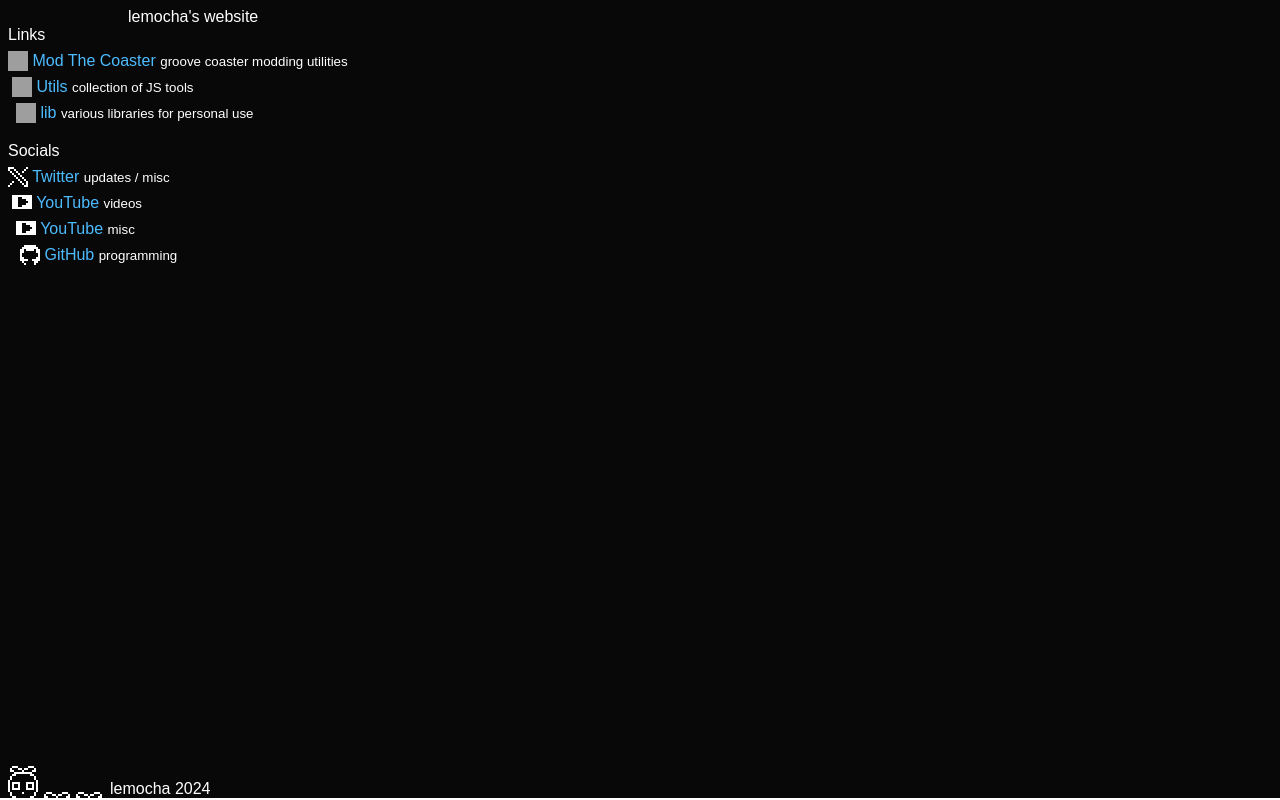
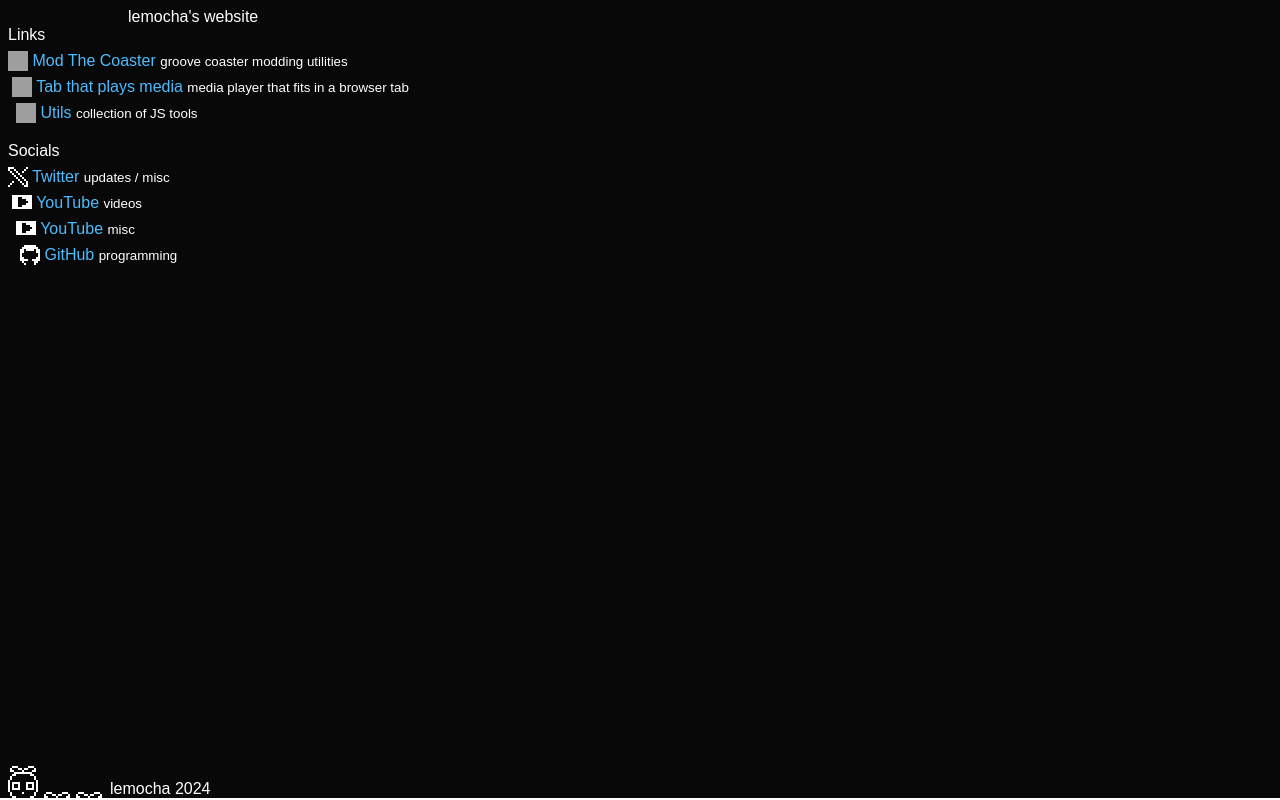
Before and after one commit to lemocha7/lemocha7.github.io, a plain HTML site: page index.html in a window 1280 px wide. Drawn offline with Linux system fonts and the light colour scheme; grey boxes are pictures that could not be loaded.

Commit message:
add "Tab that plays media" / remove "lib"

```diff
--- a/index.html
+++ b/index.html
@@ -17,14 +17,14 @@
 		<small>groove coaster modding utilities</small>
 		<br>
 
-		<img style="margin-left: 4px" src="https://lemocha7.github.io/Util/icon.webp">
+		<img style="margin-left: 4px" src="https://lemocha7.github.io/Tab-that-plays-media/img/audio.png">
+		<a href="https://lemocha7.github.io/Tab-that-plays-media">Tab that plays media</a>
+		<small>media player that fits in a browser tab</small>
+		<br>
+
+		<img style="margin-left: 8px" src="https://lemocha7.github.io/Util/icon.webp">
 		<a href="https://lemocha7.github.io/Util">Utils</a>
 		<small>collection of JS tools</small>
-		<br>
-
-		<img style="margin-left: 8px" src="https://lemocha7.github.io/Util/clipboard.webp">
-		<a href="https://lemocha7.github.io/lib">lib</a>
-		<small>various libraries for personal use</small>
 		<br>
 
 	<header>Socials</header>
```
